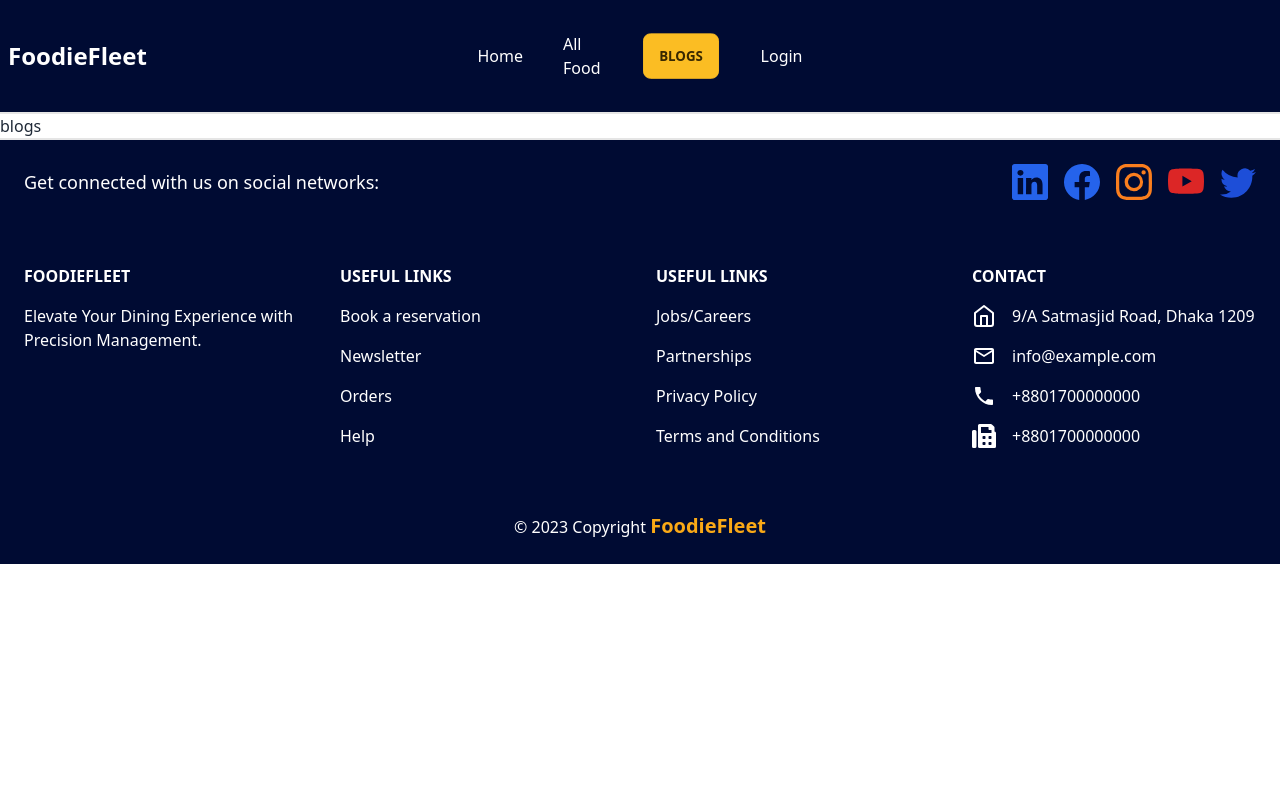
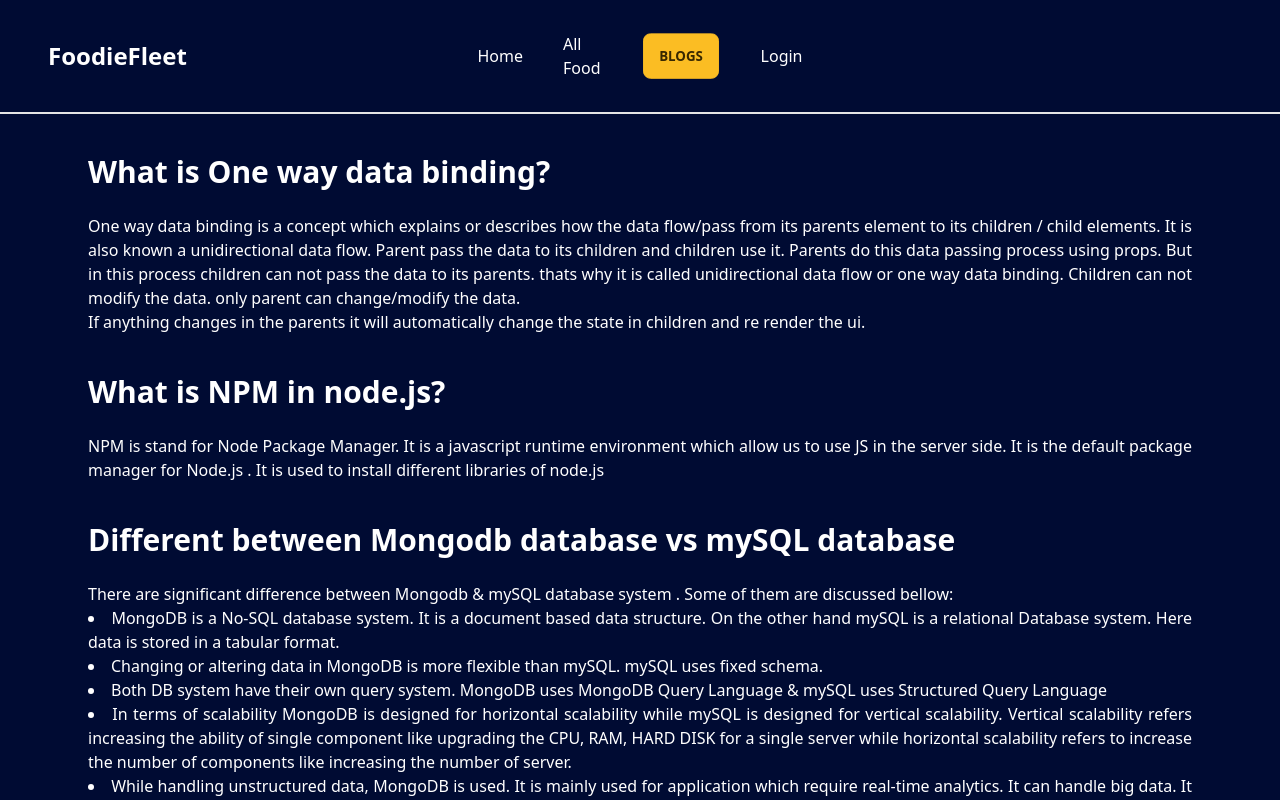
Before and after one commit to Tauhidul-Islam-RoMaN/FoodieFleet-Frontend-Restaurant-management-website, a React (Vite) app: page /blogs in a window 1280 px wide. Shown: the top 800 px of the page. Built offline with nearby package versions, Linux system fonts and the light colour scheme; no server answers.

Commit message:
Blog added

```diff
--- a/src/Pages/Blogs.jsx
+++ b/src/Pages/Blogs.jsx
@@ -1,8 +1,44 @@
 
 const Blogs = () => {
     return (
-        <div>
-            blogs
+        <div className="bg-[#000B33]   text-white">
+            <div className="max-w-6xl space-y-10 py-10 mx-auto">
+                <div className="space-y-6 mx-6 text-justify">
+                    <h3 className="text-3xl font-bold">What is One way data binding?</h3>
+                    <p >
+                        One way data binding is a concept which explains or describes how the data flow/pass from its parents element  to its children / child elements. It is also known a unidirectional data flow. Parent pass the data to its children and children use it. Parents do this data passing process using props. But in this process children can not pass the data to its parents. thats why it is called unidirectional data flow or one way data binding. Children can not modify the data. only parent can change/modify the data.
+                        <br />
+                        If anything changes in the parents it will automatically change the state in children and re render the ui.
+
+                    </p>
+                </div>
+                <div className="space-y-6 mx-6 text-justify">
+                    <h3 className="text-3xl font-bold">What is NPM in node.js?</h3>
+                    <p >NPM is stand for Node Package Manager. It is a javascript runtime environment which allow us to use JS in the server side. It is the default package manager for Node.js . It is used to install different libraries of node.js  </p>
+                </div>
+                <div className="space-y-6 mx-6 text-justify">
+                    <h3 className="text-3xl font-bold">Different between Mongodb database vs mySQL database</h3>
+                    <p >There are significant difference between Mongodb & mySQL database system . Some of them are discussed bellow:
+                        <br />
+                        <li>
+                            MongoDB is a No-SQL database system. It is a document based data structure. On the other hand mySQL is a relational Database system. Here data is stored in a tabular format.
+                        </li>
+                        <li>
+                            Changing or altering data in MongoDB is more flexible than mySQL.  mySQL uses fixed schema.
+                        </li>
+                        <li>
+                            Both DB system have their own query system. MongoDB uses MongoDB Query Language & mySQL uses Structured Query Language
+                        </li>
+                        <li className="list-inside">
+                            In terms of scalability MongoDB is designed for horizontal scalability while mySQL is designed for vertical scalability. Vertical scalability refers increasing the ability of single component like upgrading the CPU, RAM, HARD DISK for a single server  while horizontal scalability  refers to increase the number of components like increasing the number of server.
+                        </li>
+                        <li>
+                            While handling unstructured data, MongoDB is used. It is mainly used for application which require real-time analytics. It can handle big data. It is also used in content management systems. <br />
+                            mySQLis normally used in financial system, e-commerce. it is used where traditional relational DBMS is required.
+                        </li>
+                    </p>
+                </div>
+            </div>
         </div>
     );
 };
--- a/src/Pages/NavBar.jsx
+++ b/src/Pages/NavBar.jsx
@@ -32,7 +32,7 @@ const NavBar = () => {
                 <div className="navbar mx-auto max-w-7xl ">
                     <div className="navbar-start">
                         <Link to='/' className="flex items-center">
-                            <span className="self-center text-2xl font-semibold whitespace-nowrap dark:text-white">FoodieFleet</span>
+                            <span className="self-center text-2xl ml-3 md:ml-10 font-semibold whitespace-nowrap dark:text-white">FoodieFleet</span>
                         </Link>
                     </div>
                     <div className=" hidden md:flex">
@@ -43,7 +43,7 @@ const NavBar = () => {
                     <div className="navbar-end">
                         {user?.photoURL ?
 
-                            <img className="w-24 rounded-full ring ring-primary ring-offset-base-100 ring-offset-2" src={user.photoURL} alt="" />: ''}
+                            <img className="md:w-24 w-14 mr-10 rounded-full ring ring-primary ring-offset-base-100 ring-offset-2" src={user.photoURL} alt="" />: ''}
                         <div className="dropdown dropdown-end">
                             <label tabIndex={0} className="md:hidden">
                                 <div className="inline-flex items-center p-2 w-10 h-10 justify-center text-sm text-gray-500 rounded-lg md:hidden hover:bg-gray-100 focus:outline-none focus:ring-2 focus:ring-gray-200 dark:text-gray-400 dark:hover:bg-gray-700 dark:focus:ring-gray-600" >
```
